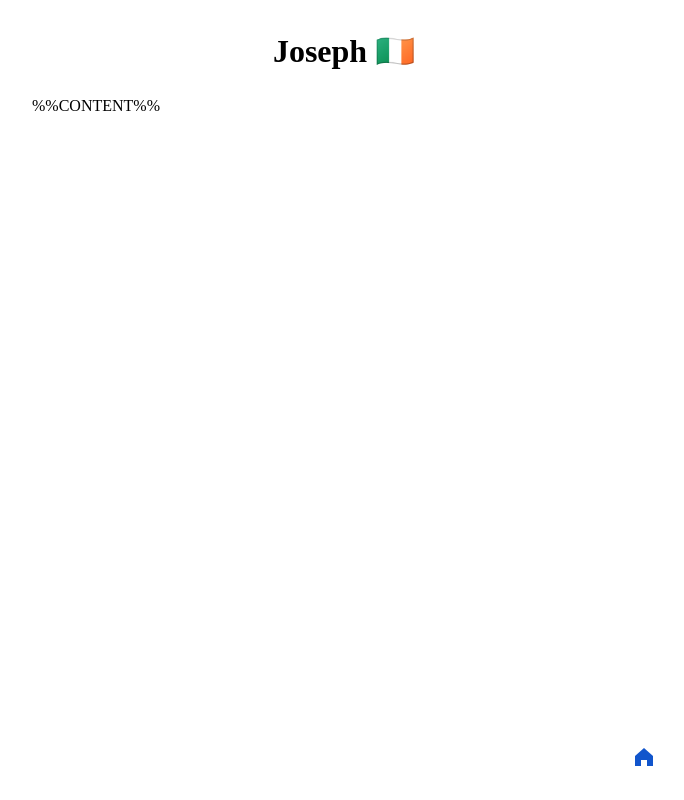
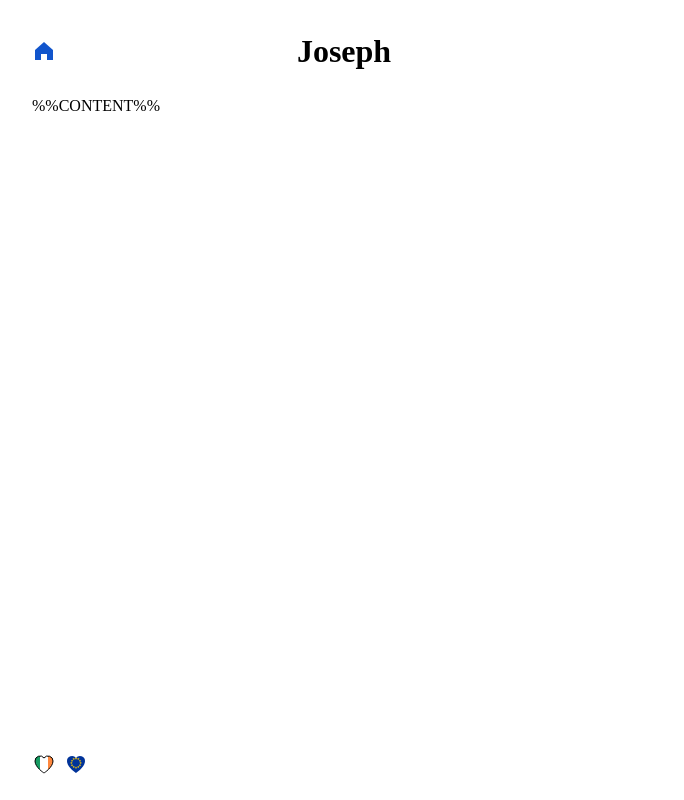
Before and after one commit to chakramakal/websites, a plain HTML site: page chakramakal.pages.dev/layout/template.html in a window 1280 px wide. Shown: the whole page, without its empty margins (296-980 px from the left). Drawn offline with Linux system fonts and the light colour scheme.

Commit message:
add ie and eu hearts

```diff
--- a/chakramakal.pages.dev/layout/template.html
+++ b/chakramakal.pages.dev/layout/template.html
@@ -9,16 +9,30 @@
 	<link rel="stylesheet" href="/assets/style.css" />
 </head>
 <body>
-	<header>Joseph 🇮🇪</header>
+	<header>
+		<a href="/" aria-label="Home" title="Home">
+			<img src="/assets/home.svg" alt="" width="24" height="24" />
+		</a>
+		<span>Joseph</span>
+	</header>
 	<main>
 %%CONTENT%%
 	</main>
 	<footer>
-		<a href="/" aria-label="Home" title="Home">
-			<svg viewBox="0 0 24 24" aria-hidden="true">
-				<path d="M3 11 12 3l9 8v10h-6v-6H9v6H3z" />
-			</svg>
-		</a>
+		<img
+			src="/assets/ie.svg"
+			alt="Ireland"
+			title="Ireland"
+			width="24"
+			height="24"
+		/>
+		<img
+			src="/assets/eu.svg"
+			alt="European Union"
+			title="European Union"
+			width="24"
+			height="24"
+		/>
 	</footer>
 </body>
 </html>
--- a/chakramakal.pages.dev/static/assets/style.css
+++ b/chakramakal.pages.dev/static/assets/style.css
@@ -117,8 +117,9 @@ h1:last-of-type + ul li::before {
 }
 
 @media print {
+	header a,
 	footer {
-		display: none;
+		visibility: hidden;
 	}
 
 	main {
@@ -129,6 +130,9 @@ h1:last-of-type + ul li::before {
 
 header {
 	box-sizing: border-box;
+	display: grid;
+	grid-template-columns: 1.5rem 1fr 1.5rem;
+	align-items: center;
 	width: 100%;
 	max-width: var(--col);
 	margin: 0 auto;
@@ -139,23 +143,31 @@ header {
 	text-align: center;
 }
 
+header a {
+	display: block;
+}
+
+header a img,
+footer img {
+	display: block;
+	width: 1.5rem;
+	height: 1.5rem;
+}
+
 footer {
 	box-sizing: border-box;
+	display: flex;
+	gap: 0.5rem;
 	width: 100%;
 	max-width: var(--col);
 	margin: 0 auto;
 	padding: 1.5rem var(--gutter);
-	text-align: right;
 }
 
-footer a {
-	display: inline-block;
-	color: var(--link);
+main img {
+	display: block;
+	width: 10rem;
+	max-width: 100%;
+	height: auto;
+	margin: 0 auto 10pt auto;
 }
-
-footer svg {
-	display: block;
-	width: 1.5rem;
-	height: 1.5rem;
-	fill: currentColor;
-}
```
Also changed, not shown: chakramakal.pages.dev/static/assets/eu.svg (added), chakramakal.pages.dev/static/assets/home.svg (added), chakramakal.pages.dev/static/assets/ie.svg (added), chakramakal.pages.dev/static/assets/profile.svg (added), 1 other file.
